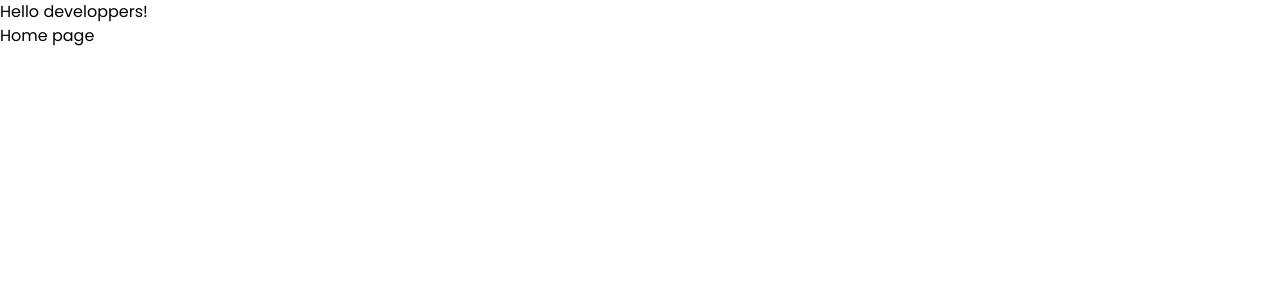
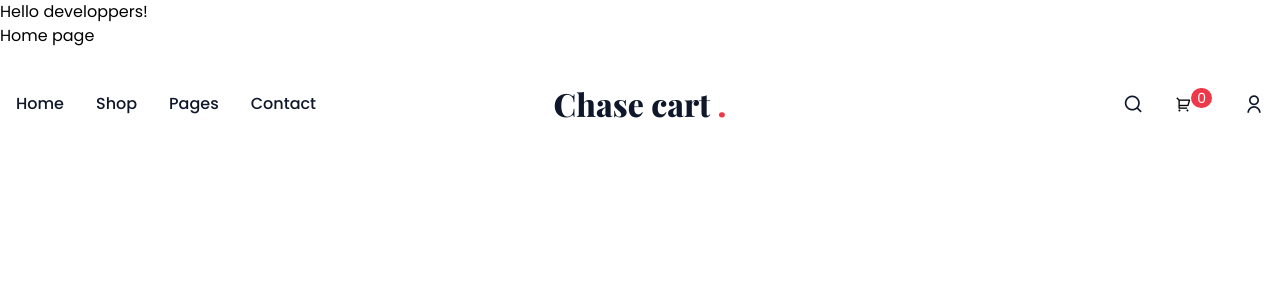
Before and after one commit to eapata8/Capstone-project, a React (Vite) app in the folder Web application/frontend/: page / in a window 1280 px wide. Shown: the top 300 px of the page. Built offline with nearby package versions, Linux system fonts and the light colour scheme.

Commit message:
navigation components (Navbar.jsx)

```diff
--- a/Web application/frontend/package.json
+++ b/Web application/frontend/package.json
@@ -12,7 +12,8 @@
   "dependencies": {
     "react": "^18.3.1",
     "react-dom": "^18.3.1",
-    "react-router-dom": "^7.1.3"
+    "react-router-dom": "^7.1.3",
+    "remixicon": "^4.6.0"
   },
   "devDependencies": {
     "@eslint/js": "^9.17.0",
--- a/Web application/frontend/src/App.jsx
+++ b/Web application/frontend/src/App.jsx
@@ -1,5 +1,6 @@
 import { Outlet } from 'react-router-dom'
 import './App.css'
+import Navbar from './components/Navbar'
 
 function App() {
 
@@ -7,6 +8,7 @@ function App() {
     <>
       <h1>Hello developpers!</h1>
       <Outlet/>
+      <Navbar/>
     </>
   )
 }
--- /dev/null
+++ b/Web application/frontend/src/components/Navbar.jsx
@@ -0,0 +1,50 @@
+import React from 'react';
+import { Link } from 'react-router-dom'; // Ensure you're using Link from react-router-dom for navigation
+
+const Navbar = () => {
+  return (
+    <header className='fixed-nav-bar w-nav'>
+      <nav className='max-w-screen-2xl mx-auto px-4 flex justify-between items-center'>
+        <ul className='nav__links'>
+          <li className='link'><Link to="/">Home</Link></li>
+          <li className='link'><Link to="/">Shop</Link></li>
+          <li className='link'><Link to="/">Pages</Link></li>
+          <li className='link'><Link to="/">Contact</Link></li>
+        </ul>
+
+        {/*Logo*/}
+        <div className='nav__logo'>
+            <Link to="/">Chase cart <span>.</span></Link>
+        </div>
+
+        {/*Nav icons*/}
+        <div className='nav__icons relative'>
+            {/*research bar icon*/}
+           <span>
+                <Link to="/search">
+                    <i className="ri-search-line"></i>
+                </Link>
+            </span>
+            {/*shopping cart bar icon*/}
+            <span>
+                <button className='hover:text-primary'>
+                    <i className="ri-shopping-cart-2-line"></i>
+                    <sup className='text-sm inline-block px-1.5 text-white rounded-full bg-primary text-center'>
+                    0
+                    </sup>
+                </button>
+            </span>
+
+            <span>
+                    <Link to="login">
+                        <i class="ri-user-line"></i>
+                    </Link>
+            </span>
+        </div>
+
+      </nav>
+    </header>
+  );
+}
+
+export default Navbar;
--- a/Web application/frontend/src/main.jsx
+++ b/Web application/frontend/src/main.jsx
@@ -4,6 +4,7 @@ import './index.css'
 import App from './App.jsx'
 import {RouterProvider} from 'react-router-dom'
 import router from './routers/router.jsx'
+import 'remixicon/fonts/remixicon.css'
 
 createRoot(document.getElementById('root')).render(
   <StrictMode>
```
Also changed, not shown: 1 other file (tests, documents, lock files or other folders).
